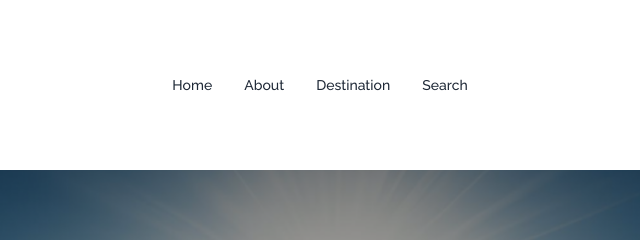
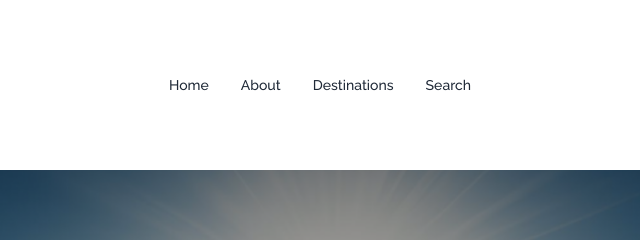
Before and after one commit to Kayum-Ali/P-Ticket, a plain HTML site: page index.html in a window 1280 px wide. Shown: the top 240 px of the page, 320-960 px from the left. Drawn offline with nearby package versions, Linux system fonts and the light colour scheme.

Commit message:
update code

```diff
--- a/index.html
+++ b/index.html
@@ -38,7 +38,7 @@
           <ul class="menu menu-horizontal px-1">
             <li><a>Home</a></li>
             <li><a>About</a></li>
-            <li><a>Destination</a></li>
+            <li><a>Destinations</a></li>
             <li><a>Search</a></li>
           </ul>
         </div>
```
